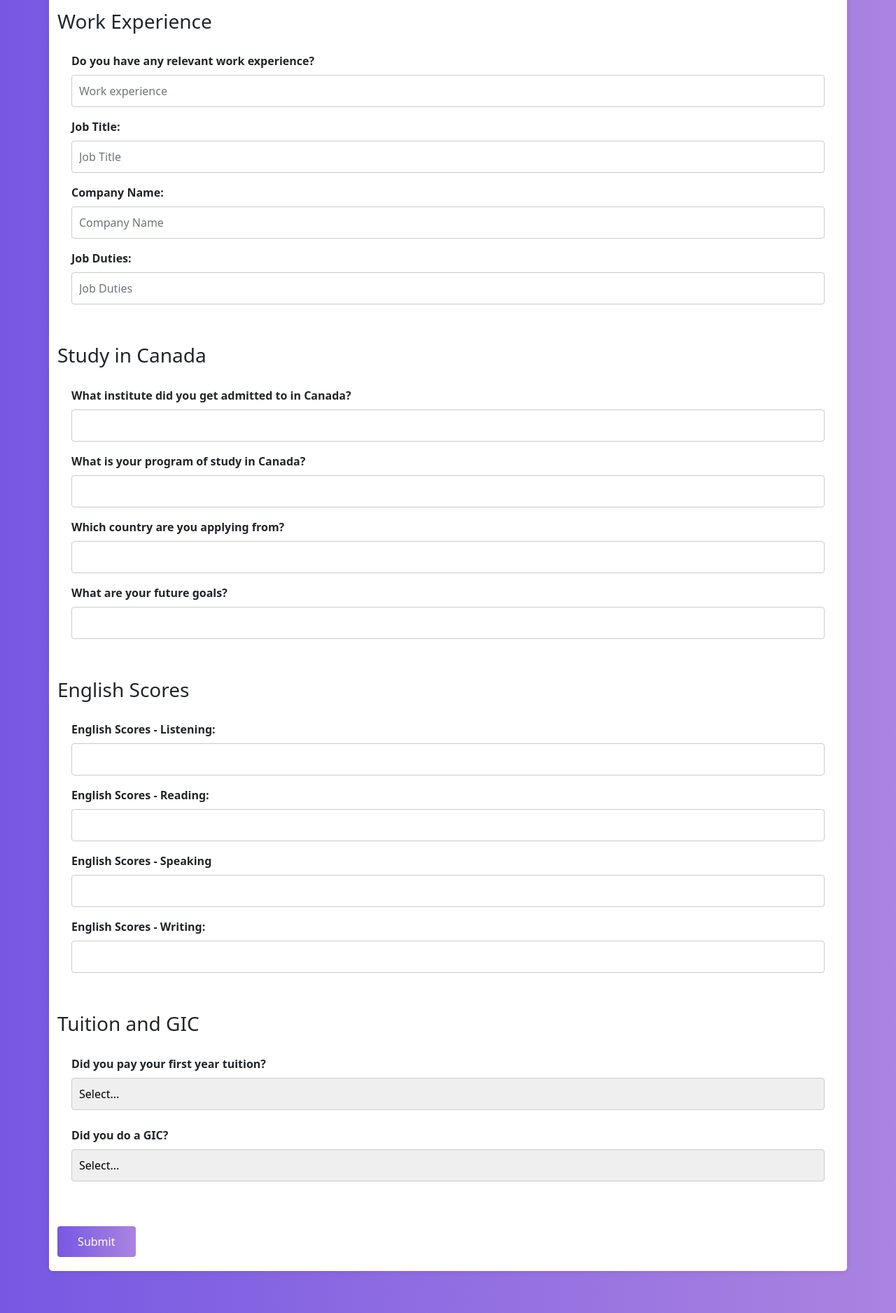
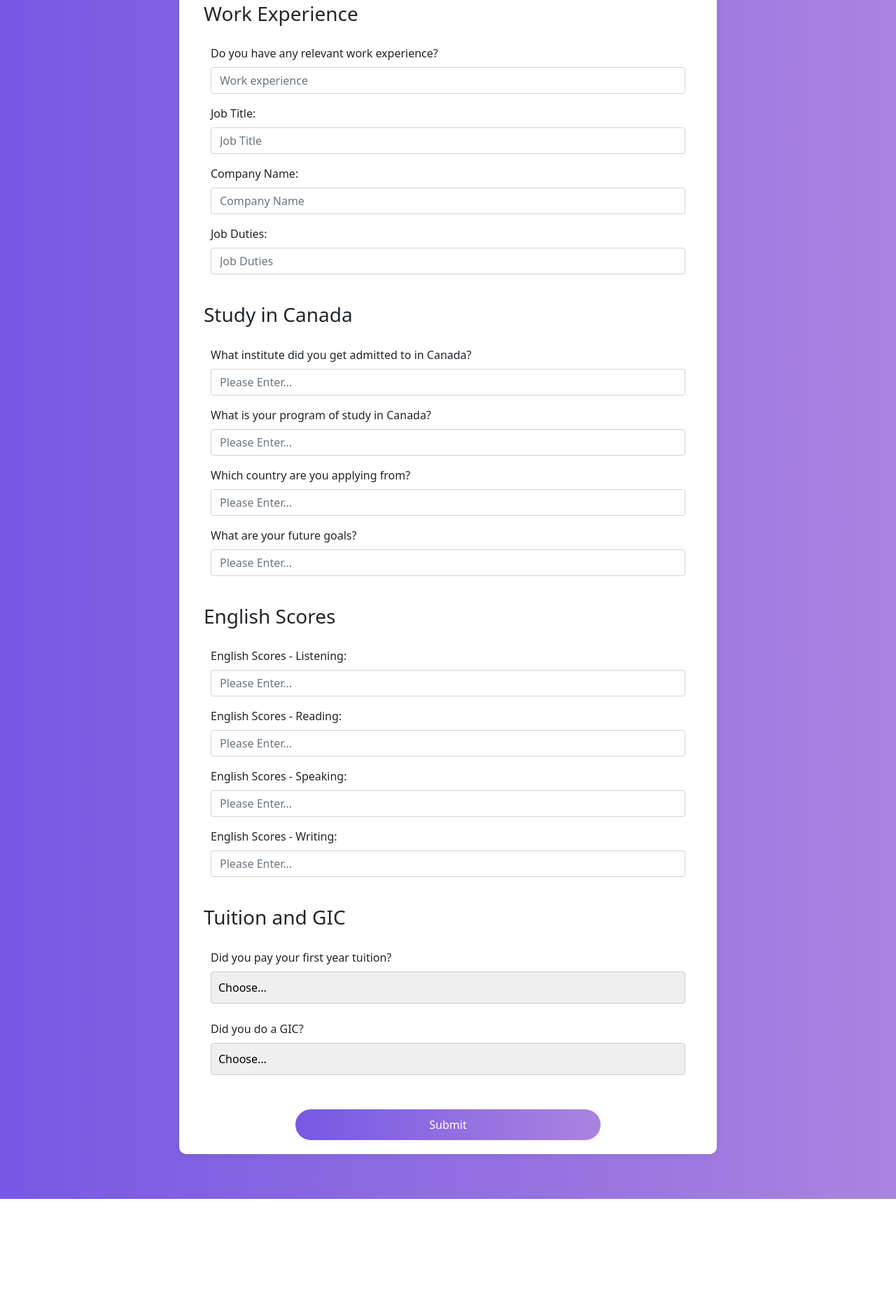
Before and after one commit to Asthasingh-2002/SOP-Generation-Tool-UI, a website: page index.html in a window 1280 px wide. Shown: the part 780-2656 px from the top of the page at 70% size. After the commit the page ends 2493 px from the top, so only its background shows below. Drawn offline with nearby package versions, Linux system fonts and the light colour scheme; files that its build step writes are made by us from their sources.

Commit message:
Added changes in CSS file

```diff
--- a/index.html
+++ b/index.html
@@ -5,14 +5,14 @@
     <meta charset="UTF-8">
     <meta name="viewport" content="width=device-width, initial-scale=1.0">
     <title>Application Form</title>
+    <link rel="stylesheet" href="style/style.css">
     <link rel="stylesheet" href="style.css">
-    <link rel="stylesheet" href="style/style.css">
     <link href="https://cdn.jsdelivr.net/npm/bootstrap@5.0.2/dist/css/bootstrap.min.css" rel="stylesheet" integrity="sha384-EVSTQN3/azprG1Anm3QDgpJLIm9Nao0Yz1ztcQTwFspd3yD65VohhpuuCOmLASjC" crossorigin="anonymous">
 </head>
 
 <body>
 
-    <div class="container">
+    <div class="main-container">
         <h1>Application Form</h1>
         <form id="userForm" action="/" method="POST">
             <section>
@@ -21,17 +21,17 @@
 
                   <div class="mb-3">
                     <label for="email" class="form-label">Email:</label>
-                    <input type="email" class="form-control" id="email" placeholder="Email" name="email">
+                    <input type="email" class="form-control" id="email" placeholder="Email" name="email" required>
                   </div>
 
                   <div class="mb-3">
                     <label for="fullName" class="form-label">Full Name:</label>
-                    <input type="text" class="form-control" id="fullName" placeholder="Full Name" name="fullName">
+                    <input type="text" class="form-control" id="fullName" placeholder="Full Name" name="fullName" required>
                   </div>
 
                   <div class="mb-3">
                     <label for="age" class="form-label">Age:</label>
-                    <input type="text" class="form-control" id="age" placeholder="Age" name="age">
+                    <input type="number" class="form-control" id="age" placeholder="Age" name="age" required>
                   </div>
 
                   <div class="mb-3">
@@ -48,38 +48,14 @@
 
                   <div class="mb-3">
                     <label for="institute" class="form-label">Institute where you completed your highest level of education:</label>
-                    <input type="text" class="form-control" id="institute" placeholder="Institute Name" name="institute">
+                    <input type="text" class="form-control" id="institute" placeholder="Institute Name" name="institute" required>
                   </div>
 
                   <div class="mb-3">
                     <label for="study" class="form-label">Study:</label>
-                    <input type="text" class="form-control" id="study" placeholder="Study" name="study">
+                    <input type="text" class="form-control" id="study" placeholder="Study" name="study" required>
                   </div>
 
-                <!-- <label for="email">Email:</label>
-                <input type="email" id="email" name="email" required>
-
-                <label for="fullName">Full Name:</label>
-                <input type="text" id="fullName" name="fullName" required>
-
-                <label for="age">Age:</label>
-                <input type="number" id="age" name="age" required>
-
-                <label for="education">Highest Level of Education:</label>
-                <select id="education" name="education" required>
-                    <option value="" disabled selected>Choose...</option>
-                    <option value="Grade 12">Grade 12</option>
-                    <option value="Diploma">Diploma</option>
-                    <option value="Bachelor's Degree">Bachelor's Degree</option>
-                    <option value="Master's Degree">Master's Degree</option>
-                    <option value="PhD">PhD</option>
-                </select>
-
-                <label for="institute">Institute where you completed your highest level of education:</label>
-                <input type="text" id="institute" name="institute" required>
-
-                <label for="study">What did you study:</label>
-                <input type="text" id="study" name="study" required> -->
             </div>
             </section>
 
@@ -89,37 +65,24 @@
 
                     <div class="mb-3">
                         <label for="workExperience" class="form-label">Do you have any relevant work experience?</label>
-                        <input type="text" class="form-control" id="workExperience" placeholder="Work experience" name="workExperience">
+                        <input type="text" class="form-control" id="workExperience" placeholder="Work experience" name="workExperience" required>
                       </div>
 
                       <div class="mb-3">
                         <label for="jobTitle" class="form-label">Job Title:</label>
-                        <input type="text" class="form-control" id="jobTitle" placeholder="Job Title" name="jobTitle">
+                        <input type="text" class="form-control" id="jobTitle" placeholder="Job Title" name="jobTitle" required>
                       </div>
 
                       <div class="mb-3">
                         <label for="companyName" class="form-label">Company Name:</label>
-                        <input type="text" class="form-control" id="companyName" placeholder="Company Name" name="companyName">
+                        <input type="text" class="form-control" id="companyName" placeholder="Company Name" name="companyName" required>
                       </div>
 
                       <div class="mb-3">
                         <label for="jobDuties" class="form-label">Job Duties:</label>
-                        <input type="text" class="form-control" id="jobDuties" placeholder="Job Duties" name="jobDuties">
+                        <input type="text" class="form-control" id="jobDuties" placeholder="Job Duties" name="jobDuties" required>
                       </div>
 
-                <!-- <label for="workExperience">Do you have any relevant work experience?</label>
-                <input type="text" id="workExperience" name="workExperience"
-                    placeholder="Write None if no work experience" required> -->
-
-                <!-- Conditional fields for work experience -->
-                    <!-- <label for="jobTitle">Job Title:</label>
-                    <input type="text" id="jobTitle" name="jobTitle">
-
-                    <label for="companyName">Company Name:</label>
-                    <input type="text" id="companyName" name="companyName">
-
-                    <label for="jobDuties">Job Duties:</label>
-                    <textarea id="jobDuties" name="jobDuties"></textarea> -->
                 </div>
             </section>
 
@@ -129,35 +92,23 @@
 
                     <div class="mb-3">
                         <label for="admissionInstitute" class="form-label">What institute did you get admitted to in Canada?</label>
-                        <input type="text" class="form-control" id="admissionInstitute" placeholder="" name="admissionInstitute">
+                        <input type="text" class="form-control" id="admissionInstitute" placeholder="Please Enter..." name="admissionInstitute">
                       </div>
 
                       <div class="mb-3">
                         <label for="programOfStudy" class="form-label">What is your program of study in Canada?</label>
-                        <input type="text" class="form-control" id="programOfStudy" placeholder="" name="programOfStudy">
+                        <input type="text" class="form-control" id="programOfStudy" placeholder="Please Enter..." name="programOfStudy">
                       </div>
 
                       <div class="mb-3">
                         <label for="applyingCountry" class="form-label">Which country are you applying from?</label>
-                        <input type="text" class="form-control" id="applyingCountry" placeholder="" name="applyingCountry">
+                        <input type="text" class="form-control" id="applyingCountry" placeholder="Please Enter..." name="applyingCountry">
                       </div>
 
                       <div class="mb-3">
                         <label for="futureGoals" class="form-label">What are your future goals?</label>
-                        <input type="text" class="form-control" id="futureGoals" placeholder="" name="futureGoals">
+                        <input type="text" class="form-control" id="futureGoals" placeholder="Please Enter..." name="futureGoals">
                       </div>
-
-                <!-- <label for="admissionInstitute">What institute did you get admitted to in Canada?</label>
-                <input type="text" id="admissionInstitute" name="admissionInstitute" required>
-
-                <label for="programOfStudy">What is your program of study in Canada?</label>
-                <input type="text" id="programOfStudy" name="programOfStudy" required>
-
-                <label for="applyingCountry">Which country are you applying from?</label>
-                <input type="text" id="applyingCountry" name="applyingCountry" required>
-
-                <label for="futureGoals">What are your future goals?</label>
-                <textarea id="futureGoals" name="futureGoals" required></textarea> -->
 
                 </div>
             </section>
@@ -168,36 +119,23 @@
 
                     <div class="mb-3">
                         <label for="listeningScore" class="form-label">English Scores - Listening:</label>
-                        <input type="text" class="form-control" id="listeningScore" placeholder="" name="listeningScore">
+                        <input type="text" class="form-control" id="listeningScore" placeholder="Please Enter..." name="listeningScore">
                       </div>
 
                       <div class="mb-3">
                         <label for="readingScore" class="form-label">English Scores - Reading:</label>
-                        <input type="text" class="form-control" id="readingScore" placeholder="" name="readingScore">
+                        <input type="text" class="form-control" id="readingScore" placeholder="Please Enter..." name="readingScore">
                       </div>
 
                       <div class="mb-3">
-                        <label for="speakingScore" class="form-label">English Scores - Speaking</label>
-                        <input type="text" class="form-control" id="speakingScore" placeholder="" name="speakingScore">
+                        <label for="speakingScore" class="form-label">English Scores - Speaking:</label>
+                        <input type="text" class="form-control" id="speakingScore" placeholder="Please Enter..." name="speakingScore">
                       </div>
 
                       <div class="mb-3">
                         <label for="writingScore" class="form-label">English Scores - Writing:</label>
-                        <input type="text" class="form-control" id="writingScore" placeholder="" name="writingScore">
+                        <input type="text" class="form-control" id="writingScore" placeholder="Please Enter..." name="writingScore">
                       </div>
-
-
-                <!-- <label for="listeningScore">English Scores - Listening:</label>
-                <input type="text" id="listeningScore" name="listeningScore" required>
-
-                <label for="readingScore">English Scores - Reading:</label>
-                <input type="text" id="readingScore" name="readingScore" required>
-
-                <label for="speakingScore">English Scores - Speaking:</label>
-                <input type="text" id="speakingScore" name="speakingScore" required>
-
-                <label for="writingScore">English Scores - Writing:</label>
-                <input type="text" id="writingScore" name="writingScore" required> -->
 
                 </div>
             </section>
@@ -210,7 +148,7 @@
                     <div class="mb-3">
                         <label for="tuition" class="form-label">Did you pay your first year tuition?</label>
                         <select id="tuition" class="form-label" name="firstYearTuition" required>
-                            <option value="" disabled selected>Select...</option>
+                            <option value="" disabled selected>Choose...</option>
                             <option value="Yes">Yes</option>
                             <option value="No">No</option>
                         </select>
@@ -219,32 +157,18 @@
                     <div class="mb-3">
                         <label for="gic" class="form-label">Did you do a GIC?</label>
                         <select id="gic" class="form-label" name="gic" required>
-                            <option value="" disabled selected>Select...</option>
+                            <option value="" disabled selected>Choose...</option>
                             <option value="Yes">Yes</option>
                             <option value="No">No</option>
                         </select>
                       </div>
 
-                <!-- <label for="tuition">Did you pay your first year tuition?</label>
-                <select id="tuition" name="firstYearTuition" required>
-                    <option value="" disabled selected>Select...</option>
-                    <option value="Yes">Yes</option>
-                    <option value="No">No</option>
-                </select> -->
-
-                <!-- Other form fields -->
-
-                <!-- <label for="gic">Did you do a GIC?</label>
-                <select id="gic" name="gic" required>
-                    <option value="" disabled selected>Select...</option>
-                    <option value="Yes">Yes</option>
-                    <option value="No">No</option>
-                </select> -->
-
             </div>
             </section>
 
-            <button type="submit">Submit</button>
+            <div class="btn-container">
+              <button type="submit">Submit</button>
+            </div>
         </form>
     </div>
 </body>
--- a/style/style.css
+++ b/style/style.css
@@ -4,54 +4,48 @@ body {
 
 }
 
-.container {
+.main-container {
     max-width: 800px;
-    margin: 60px 30px;
+    margin: 5% 20%;
     padding: 20px;
     background-color: #fff;
-    border-radius: 5px;
+    border-radius: 10px;
     box-shadow: 0 0 10px rgba(0, 0, 0, 0.1);
 }
 
 h1 {
     text-align: center;
+    padding: 20px;
+}
+
+h3{
+    padding-left: 10px;
 }
 
 section {
-    margin-bottom: 20px;
+    margin: 5px;
 }
 
 label {
     display: block;
-    font-weight: bold;
-    margin-bottom: 5px;
+    font-weight: 500;
 }
 
-input[type="text"],
-input[type="email"],
-input[type="number"],
-textarea {
-    width: 100%;
-    padding: 10px;
-    margin-bottom: 10px;
-    border: 1px solid #ccc;
-    border-radius: 4px;
+.btn-container{
+    display: flex;
+    justify-content: center;
+    align-items: center;
 }
 
-
-
 button[type="submit"] {
-    width: 10%;
-    border-radius: 25%;
     background: linear-gradient(to left, #ab83e0, #7658e3);
-    /* border-radius: 20px; */
     color: #fff;
     padding: 10px 20px;
     border: none;
-    border-radius: 4px;
     cursor: pointer;
+    border-radius: 25px;
+    width: 60%;
 }
-
 
 select {
     width: 100%;
@@ -66,6 +60,7 @@ select {
 select option[disabled] {
     color: #999;
 }
+
 .sub-container{
 padding: 20px;
 }
```
